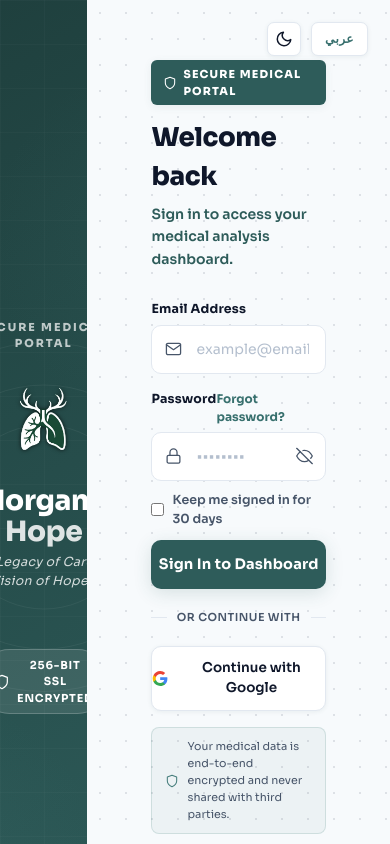
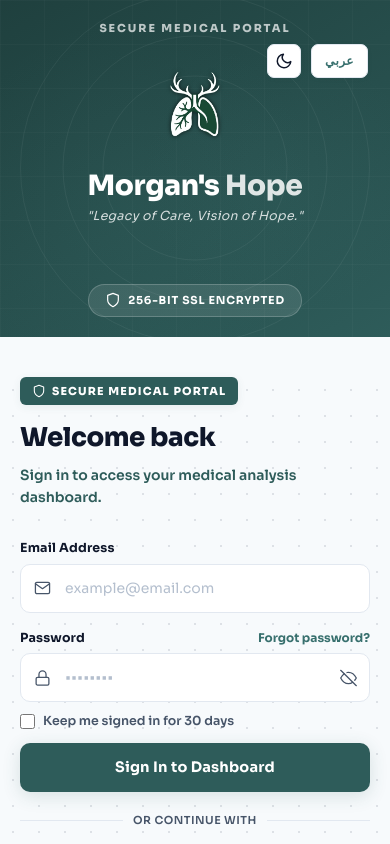
Before and after one commit to Abdelazizomar22/MorgansHope, a React (Vite) app in the folder frontend/: page /login in a window 390 px wide. Shown: the top 844 px of the page. Built offline with nearby package versions, Linux system fonts and the light colour scheme; no server answers.

Commit message:
made it responsive with some tweeks

```diff
--- a/frontend/src/pages/LoginPage.tsx
+++ b/frontend/src/pages/LoginPage.tsx
@@ -129,10 +129,11 @@ export default function LoginPage() {
   });
 
   return (
-    <div dir={ar ? 'rtl' : 'ltr'} style={{ minHeight: '100vh', display: 'grid', gridTemplateColumns: '1fr 1fr', background: 'var(--bg-main)', fontFamily: ar ? "'Cairo', sans-serif" : "'Sora', sans-serif" }}>
+    <div dir={ar ? 'rtl' : 'ltr'} className="grid grid-cols-1 gap-10 lg:grid-cols-2" style={{ minHeight: '100vh', background: 'var(--bg-main)', fontFamily: ar ? "'Cairo', sans-serif" : "'Sora', sans-serif" }}>
 
       {/* ── LEFT: BRAND PANEL ────────────────────────────────────────── */}
-      <div style={{ background: 'var(--panel-gradient)', display: 'flex', flexDirection: 'column', justifyContent: 'center', alignItems: 'center', padding: '60px 40px', color: 'white', position: 'relative', overflow: 'hidden' }}>
+      <div className="flex flex-col justify-center items-center py-10 px-6 lg:py-[60px] lg:px-[40px] text-white relative overflow-hidden h-full min-h-[300px]"
+      style={{ padding: '20px 20px', background: 'var(--panel-gradient)' }}>
         {/* Grid texture */}
         <div style={{ position: 'absolute', inset: 0, backgroundImage: 'linear-gradient(rgba(255,255,255,0.025) 1px, transparent 1px), linear-gradient(90deg, rgba(255,255,255,0.025) 1px, transparent 1px)', backgroundSize: '44px 44px' }} />
         {/* Glow blobs */}
@@ -168,12 +169,12 @@ export default function LoginPage() {
       </div>
 
       {/* ── RIGHT: FORM PANEL ────────────────────────────────────────── */}
-      <div style={{ background: 'var(--bg-main)', display: 'flex', flexDirection: 'column', justifyContent: 'center', alignItems: 'center', padding: '60px 64px', position: 'relative' }}>
+      <div className="flex flex-col justify-center items-center py-10 px-6 lg:py-[60px] lg:px-[64px] relative" style={{ padding: '0 20px 20px', background: 'var(--bg-main)' }}>
         {/* Dot pattern */}
         <div style={{ position: 'absolute', inset: 0, backgroundImage: 'radial-gradient(var(--text-muted) 1.2px, transparent 1.2px)', backgroundSize: '26px 26px', opacity: 0.15, pointerEvents: 'none' }} />
 
         {/* Toggles */}
-        <div style={{ position: 'absolute', top: 22, [ar ? 'left' : 'right']: 22, display: 'flex', gap: 10, zIndex: 10 }}>
+        <div className='fixed top-11' style={{ [ar ? 'left' : 'right']: 22, display: 'flex', gap: 10, zIndex: 2000 }}>
           <button onClick={toggleTheme} style={{ background: 'var(--card-bg)', border: '1.5px solid var(--card-border)', borderRadius: 7, padding: '7px', cursor: 'pointer', color: 'var(--text-main)', display: 'flex', alignItems: 'center', justifyContent: 'center', boxShadow: '0 1px 4px var(--shadow-main)' }}>
             {theme === 'light' ? <IconMoon /> : <IconSun />}
           </button>
--- a/frontend/src/pages/ProfilePage.tsx
+++ b/frontend/src/pages/ProfilePage.tsx
@@ -219,7 +219,7 @@ export default function ProfilePage({ lang }: ProfilePageProps) {
           </div>
 
           {/* Stats */}
-          <div style={{ display: 'flex', gap: 20 }}>
+          <div className='grid grid-cols-2 lg:grid-cols-3 gap-5'>
             {[
               { val: history.length, label: t('Total Scans', 'إجمالي الفحوصات') },
               { val: history.filter(h => h.isMalignant).length, label: t('Malignant', 'خبيثة') },
--- a/frontend/src/pages/RegisterPage.tsx
+++ b/frontend/src/pages/RegisterPage.tsx
@@ -175,17 +175,17 @@ export default function RegisterPage() {
   ];
 
   return (
-    <div dir={ar ? 'rtl' : 'ltr'} style={{ minHeight: '100vh', display: 'grid', gridTemplateColumns: '1fr 1fr', background: 'var(--bg-main)', fontFamily: ar ? "'Cairo', sans-serif" : "'Sora', sans-serif" }}>
+    <div dir={ar ? 'rtl' : 'ltr'} className="grid grid-cols-1 lg:grid-cols-2" style={{ minHeight: '100vh', background: 'var(--bg-main)', fontFamily: ar ? "'Cairo', sans-serif" : "'Sora', sans-serif" }}>
 
       {/* ── LEFT PANEL ────────────────────────────────────────────────── */}
-      <div style={{ background: 'var(--panel-gradient)', display: 'flex', flexDirection: 'column', justifyContent: 'center', alignItems: 'center', padding: '60px 40px', color: 'white', position: 'relative', overflow: 'hidden' }}>
+      <div className="flex flex-col justify-center items-center py-10 px-6 lg:py-[60px] lg:px-[40px] text-white relative overflow-hidden h-full min-h-[300px]"
+        style={{ padding: '20px 20px', background: 'var(--panel-gradient)' }}>
         <div style={{ position: 'absolute', inset: 0, backgroundImage: 'linear-gradient(rgba(255,255,255,0.025) 1px, transparent 1px), linear-gradient(90deg, rgba(255,255,255,0.025) 1px, transparent 1px)', backgroundSize: '44px 44px' }} />
         <div style={{ position: 'absolute', width: 360, height: 360, borderRadius: '50%', background: 'radial-gradient(circle, rgba(var(--primary-light-rgb),0.11) 0%, transparent 70%)', top: '5%', left: '-15%', pointerEvents: 'none' }} />
         <div style={{ position: 'absolute', width: 280, height: 280, borderRadius: '50%', background: 'radial-gradient(circle, rgba(var(--primary-light-rgb),0.09) 0%, transparent 70%)', bottom: '5%', right: '-8%', pointerEvents: 'none' }} />
         {[340, 255, 175].map((s, i) => (
           <div key={i} style={{ position: 'absolute', width: s, height: s, borderRadius: '50%', border: '1px solid rgba(255,255,255,0.055)', top: '50%', left: '50%', transform: 'translate(-50%,-50%)' }} />
         ))}
-
 
         <div style={{ position: 'relative', textAlign: 'center', maxWidth: 310 }}>
           <div style={{ fontSize: 11, fontWeight: 800, color: 'rgba(255,255,255,0.7)', textTransform: 'uppercase', letterSpacing: 2, marginBottom: 10 }}>
@@ -210,11 +210,12 @@ export default function RegisterPage() {
       </div>
 
       {/* ── RIGHT PANEL (FORM) ────────────────────────────────────────── */}
-      <div style={{ background: 'var(--bg-main)', display: 'flex', flexDirection: 'column', justifyContent: 'center', alignItems: 'center', padding: '40px 56px', position: 'relative', overflowY: 'auto' }}>
+      <div className="flex flex-col justify-center items-center relative overflow-y-auto"
+        style={{ padding: '20px 20px 20px', background: 'var(--bg-main)' }}>
         <div style={{ position: 'absolute', inset: 0, backgroundImage: 'radial-gradient(var(--text-muted) 1.2px, transparent 1.2px)', backgroundSize: '26px 26px', opacity: 0.15, pointerEvents: 'none' }} />
 
         {/* Toggles */}
-        <div style={{ position: 'fixed', top: 22, [ar ? 'left' : 'right']: 22, display: 'flex', gap: 10, zIndex: 10 }}>
+        <div className='fixed top-11' style={{ [ar ? 'left' : 'right']: 22, display: 'flex', gap: 10, zIndex: 10 }}>
           <button onClick={toggleTheme} style={{ background: 'var(--card-bg)', border: '1.5px solid var(--card-border)', borderRadius: 7, padding: '7px', cursor: 'pointer', color: 'var(--text-main)', display: 'flex', alignItems: 'center', justifyContent: 'center', boxShadow: '0 1px 4px var(--shadow-main)' }}>
             {theme === 'light' ? <IconMoon /> : <IconSun />}
           </button>
@@ -248,7 +249,7 @@ export default function RegisterPage() {
           )}
 
           {/* Name row */}
-          <div style={{ display: 'grid', gridTemplateColumns: '1fr 1fr', gap: 12, marginBottom: 13 }}>
+          <div className="grid grid-cols-1 sm:grid-cols-2 gap-3 mb-[13px]">
             {[
               { key: 'firstName', en: 'First Name', ar: 'الاسم الأول', ph: ar ? 'أحمد' : 'John' },
               { key: 'lastName', en: 'Last Name', ar: 'اسم العائلة', ph: ar ? 'حسن' : 'Doe' },
@@ -285,7 +286,7 @@ export default function RegisterPage() {
           </div>
 
           {/* Age & Gender row */}
-          <div style={{ display: 'grid', gridTemplateColumns: '1fr 1fr', gap: 12, marginBottom: 13 }}>
+          <div className="grid grid-cols-1 sm:grid-cols-2 gap-3 mb-[13px]">
             <div>
               <label style={{ display: 'block', fontWeight: 700, color: 'var(--text-main)', fontSize: 12.5, marginBottom: 5, letterSpacing: 0.2 }}>
                 {t('Age', 'العمر')}{' '}
@@ -307,7 +308,7 @@ export default function RegisterPage() {
           </div>
 
           {/* Smoking History */}
-          <div style={{ marginBottom: 13 }}>
+          <div style={{ marginTop: 13, marginBottom: 13 }}>
             <label style={{ display: 'block', fontWeight: 700, color: 'var(--text-main)', fontSize: 12.5, marginBottom: 5, letterSpacing: 0.2 }}>
               {t('Smoking History', 'تاريخ التدخين')}{' '}
               <span style={{ fontWeight: 500, color: 'var(--text-muted)', fontSize: 11 }}>({t('optional', 'اختياري')})</span>
@@ -358,7 +359,7 @@ export default function RegisterPage() {
                   </span>
                 </div>
                 {/* Requirement chips */}
-                <div style={{ display: 'grid', gridTemplateColumns: '1fr 1fr', gap: '4px 8px' }}>
+                <div className="grid grid-cols-1 sm:grid-cols-2 gap-x-2 gap-y-1">
                   {requirements.map((req, i) => (
                     <div key={i} style={{ display: 'flex', alignItems: 'center', gap: 5, fontSize: 11, color: req.ok ? '#16a34a' : '#94a3b8', fontWeight: req.ok ? 600 : 500 }}>
                       {reqIcon(req.ok)}{ar ? req.ar : req.en}
```
